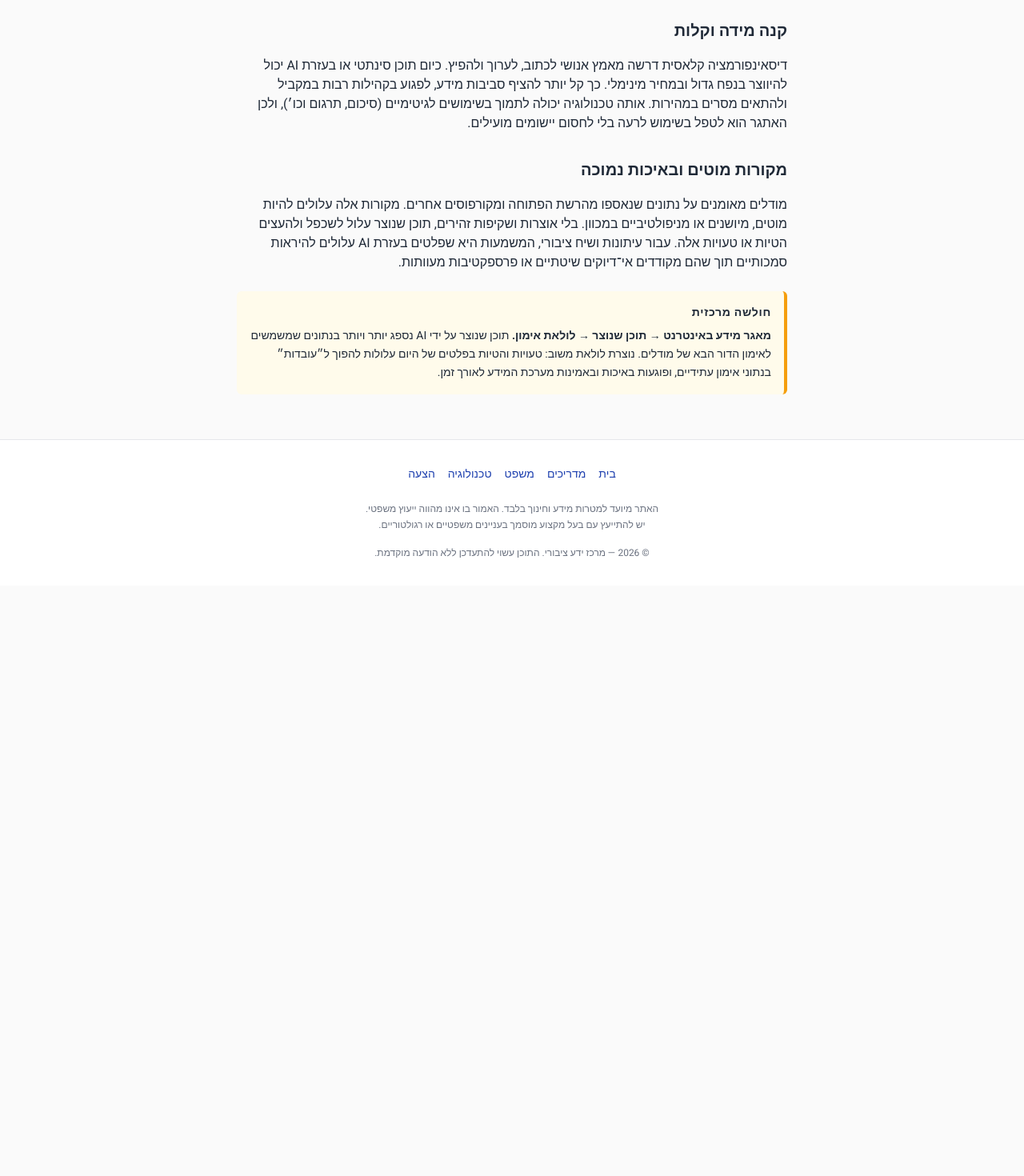
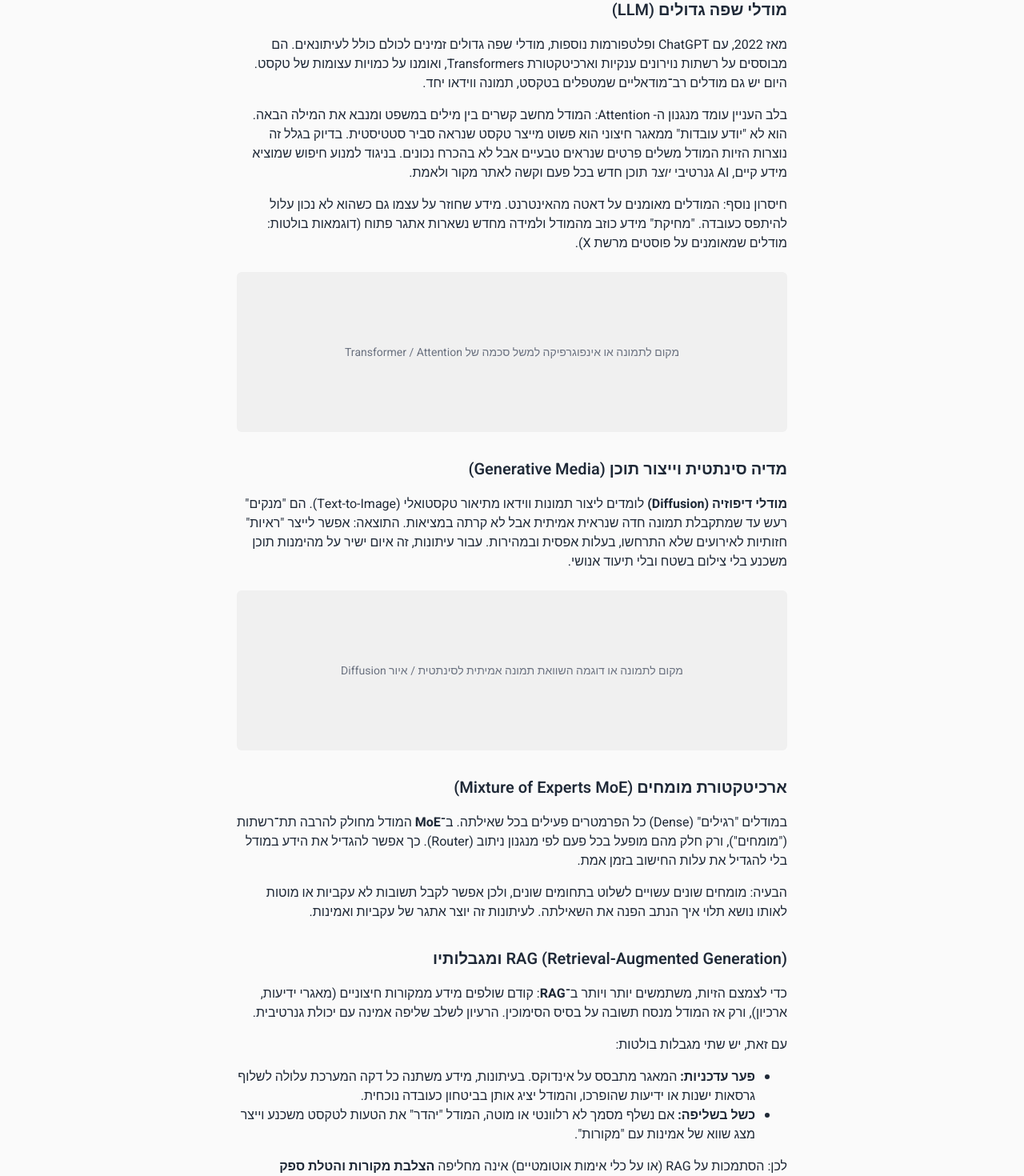
Before and after one commit to hagar-dolev/emet_mida, a React (Vite) app: page /tech in a window 1280 px wide. Shown: the part 354-1824 px from the top of the page at 80% size. Before the commit the page ends 1086 px from the top, so only its background shows below. Built offline with nearby package versions, Linux system fonts and the light colour scheme.

Commit message:
updating technologies page, updating tab logo and the website title

```diff
--- a/src/pages/Home.tsx
+++ b/src/pages/Home.tsx
@@ -25,7 +25,7 @@ const featureCards = [
   {
     to: '/tech',
     title: 'טכנולוגיה',
-    summary: 'איך מודלי שפה ומדיה גנרטיבית מאפשרים ייצור המוני של תוכן מטעה וסיכון לולאת המשוב.',
+    summary: 'סקירה קלה על LLM, מדיה סינתטית, MoE ו-RAG — איך הם משפיעים על העיתונות ולמה טכנולוגיה לבד לא מחליפה צלוב מקורות.',
     icon: <IconCpu />,
   },
   {
--- a/src/pages/Tech.module.css
+++ b/src/pages/Tech.module.css
@@ -15,3 +15,15 @@
   font-size: var(--text-xl);
   font-weight: 600;
 }
+
+.mediaPlaceholder {
+  margin: var(--space-6) 0;
+  min-height: 200px;
+  background: var(--color-surface-muted, #f0f0f0);
+  border-radius: var(--radius-md, 8px);
+  display: flex;
+  align-items: center;
+  justify-content: center;
+  color: var(--color-text-muted);
+  font-size: var(--text-sm);
+}
--- a/src/pages/Tech.tsx
+++ b/src/pages/Tech.tsx
@@ -6,33 +6,80 @@ export function Tech() {
     <PageLayout narrow>
       <h1 className={styles.title}>טכנולוגיה</h1>
       <p className={styles.intro}>
-        ברמה גבוהה, מודלי שפה ומדיה גנרטיבית מאפשרים ייצור המוני של טקסט, תמונות ווידאו משכנעים. זה משנה את הקנה מידה והקלות ביצירת תוכן מטעה. שתי בעיות נוספות מחמירות: מקורות מוטים או באיכות נמוכה בנתוני האימון, וסיכון לולאת משוב שבה תוכן שנוצר מזהם את מאגר המידע שממנו מודלים עתידיים לומדים.
+        בעמוד זה נסקור את הטכנולוגיות שמשפיעות על העיתונות כיום: מודלי שפה, מדיה סינתטית, ואיך מנגנונים כמו RAG מנסים ולא תמיד מצליחים לשמור על אמינות. חשוב לזכור שהטכנולוגיה עוזרת, אבל לא מחליפה הצלבת מקורות ושיפוט אנושי.
       </p>
 
-      <section aria-labelledby="scale-heading">
-        <h2 id="scale-heading" className={styles.heading}>
-          קנה מידה וקלות
+      <section aria-labelledby="llm-heading">
+        <h2 id="llm-heading" className={styles.heading}>
+          מודלי שפה גדולים (LLM)
         </h2>
         <p>
-          דיסאינפורמציה קלאסית דרשה מאמץ אנושי לכתוב, לערוך ולהפיץ. כיום תוכן סינתטי או בעזרת AI יכול להיווצר בנפח גדול ובמחיר מינימלי. כך קל יותר להציף סביבות מידע, לפגוע בקהילות רבות במקביל ולהתאים מסרים במהירות. אותה טכנולוגיה יכולה לתמוך בשימושים לגיטימיים (סיכום, תרגום וכו׳), ולכן האתגר הוא לטפל בשימוש לרעה בלי לחסום יישומים מועילים.
+          מאז 2022, עם ChatGPT ופלטפורמות נוספות, מודלי שפה גדולים זמינים לכולם  כולל לעיתונאים. הם מבוססים על רשתות נוירונים ענקיות וארכיטקטורת Transformers, ואומנו על כמויות עצומות של טקסט. היום יש גם מודלים רב־מודאליים שמטפלים בטקסט, תמונה ווידאו יחד.
+        </p>
+        <p>
+          בלב העניין עומד מנגנון ה- Attention: המודל מחשב קשרים בין מילים במשפט ומנבא את המילה הבאה. הוא לא "יודע עובדות" ממאגר חיצוני  הוא פשוט מייצר טקסט שנראה סביר סטטיסטית. בדיוק בגלל זה נוצרות הזיות המודל משלים פרטים שנראים טבעיים אבל לא בהכרח נכונים. בניגוד למנוע חיפוש שמוציא מידע קיים, AI גנרטיבי <em>יוצר</em> תוכן חדש בכל פעם  וקשה לאתר מקור ולאמת.
+        </p>
+        <p>
+          חיסרון נוסף: המודלים מאומנים על דאטה מהאינטרנט. מידע שחוזר על עצמו  גם כשהוא לא נכון  עלול להיתפס כעובדה. "מחיקת" מידע כוזב מהמודל ולמידה מחדש נשארות אתגר פתוח (דוגמאות בולטות: מודלים שמאומנים על פוסטים מרשת X).
+        </p>
+        <div className={styles.mediaPlaceholder} aria-hidden>
+          מקום לתמונה או אינפוגרפיקה  למשל סכמה של Transformer / Attention
+        </div>
+      </section>
+
+      <section aria-labelledby="generative-media-heading">
+        <h2 id="generative-media-heading" className={styles.heading}>
+          מדיה סינתטית וייצור תוכן (Generative Media)
+        </h2>
+        <p>
+          <strong>מודלי דיפוזיה (Diffusion)</strong> לומדים ליצור תמונות ווידאו מתיאור טקסטואלי (Text-to-Image). הם "מנקים" רעש עד שמתקבלת תמונה חדה  שנראית אמיתית אבל לא קרתה במציאות. התוצאה: אפשר לייצר "ראיות" חזותיות לאירועים שלא התרחשו, בעלות אפסית ובמהירות. עבור עיתונות, זה איום ישיר על מהימנות  תוכן משכנע בלי צילום בשטח ובלי תיעוד אנושי.
+        </p>
+        <div className={styles.mediaPlaceholder} aria-hidden>
+          מקום לתמונה או דוגמה  השוואת תמונה אמיתית לסינתטית / איור Diffusion
+        </div>
+      </section>
+
+      <section aria-labelledby="moe-heading">
+        <h2 id="moe-heading" className={styles.heading}>
+          ארכיטקטורת מומחים (Mixture of Experts  MoE)
+        </h2>
+        <p>
+          במודלים "רגילים" (Dense) כל הפרמטרים פעילים בכל שאילתה. ב־<strong>MoE</strong> המודל מחולק להרבה תת־רשתות ("מומחים"), ורק חלק מהם מופעל בכל פעם  לפי מנגנון ניתוב (Router). כך אפשר להגדיל את הידע במודל בלי להגדיל את עלות החישוב בזמן אמת.
+        </p>
+        <p>
+          הבעיה: מומחים שונים עשויים לשלוט בתחומים שונים, ולכן אפשר לקבל תשובות לא עקביות או מוטות לאותו נושא  תלוי איך הנתב הפנה את השאילתה. לעיתונות זה יוצר אתגר של עקביות ואמינות.
         </p>
       </section>
 
-      <section aria-labelledby="sources-heading">
-        <h2 id="sources-heading" className={styles.heading}>
-          מקורות מוטים ובאיכות נמוכה
+      <section aria-labelledby="rag-heading">
+        <h2 id="rag-heading" className={styles.heading}>
+          RAG (Retrieval-Augmented Generation) ומגבלותיו
         </h2>
         <p>
-          מודלים מאומנים על נתונים שנאספו מהרשת הפתוחה ומקורפוסים אחרים. מקורות אלה עלולים להיות מוטים, מיושנים או מניפולטיביים במכוון. בלי אוצרות ושקיפות זהירים, תוכן שנוצר עלול לשכפל ולהעצים הטיות או טעויות אלה. עבור עיתונות ושיח ציבורי, המשמעות היא שפלטים בעזרת AI עלולים להיראות סמכותיים תוך שהם מקודדים אי־דיוקים שיטתיים או פרספקטיבות מעוותות.
+          כדי לצמצם הזיות, משתמשים יותר ויותר ב־<strong>RAG</strong>: קודם שולפים מידע ממקורות חיצוניים (מאגרי ידיעות, ארכיון), ורק אז המודל מנסח תשובה על בסיס הסימוכין. הרעיון  לשלב שליפה אמינה עם יכולת גנרטיבית.
         </p>
+        <p>
+          עם זאת, יש שתי מגבלות בולטות:
+        </p>
+        <ul>
+          <li>
+            <strong>פער עדכניות:</strong> המאגר מתבסס על אינדוקס. בעיתונות, מידע משתנה כל דקה  המערכת עלולה לשלוף גרסאות ישנות או ידיעות שהופרכו, והמודל יציג אותן בביטחון כעובדה נוכחית.
+          </li>
+          <li>
+            <strong>כשל בשליפה:</strong> אם נשלף מסמך לא רלוונטי או מוטה, המודל "יהדר" את הטעות לטקסט משכנע  וייצר מצג שווא של אמינות עם "מקורות".
+          </li>
+        </ul>
+        <p>
+          לכן: הסתמכות על RAG (או על כלי אימות אוטומטיים) אינה מחליפה <strong>הצלבת מקורות והטלת ספק אקטיבית</strong> מצד העיתונאי.
+        </p>
+        <div className={styles.mediaPlaceholder} aria-hidden>
+          מקום לתרשים  זרימת RAG (שאילתה → שליפה → מודל → תשובה)
+        </div>
       </section>
 
-      <Callout
-        variant="warning"
-        title="חולשה מרכזית"
-      >
+      <Callout variant="info" title="חשוב לזכור">
         <p style={{ margin: 0 }}>
-          <strong>מאגר מידע באינטרנט → תוכן שנוצר → לולאת אימון.</strong> תוכן שנוצר על ידי AI נספג יותר ויותר בנתונים שמשמשים לאימון הדור הבא של מודלים. נוצרת לולאת משוב: טעויות והטיות בפלטים של היום עלולות להפוך ל״עובדות״ בנתוני אימון עתידיים, ופוגעות באיכות ובאמינות מערכת המידע לאורך זמן.
+          הטכנולוגיה משתפרת, אבל לא פותרת: מודלים יוצרים הזיות, מדיה סינתטית יוצרת "ראיות" מזויפות, ו־RAG תלוי במאגרים ובשליפה. מה שעדיין עובד  הצלבת מקורות, אימות אנושי ושיפוט עיתונאי כנאמן הציבור.
         </p>
       </Callout>
     </PageLayout>
```
Also changed, not shown: index.html (+1 -1 lines), 1 other file (tests, documents, lock files or other folders).
